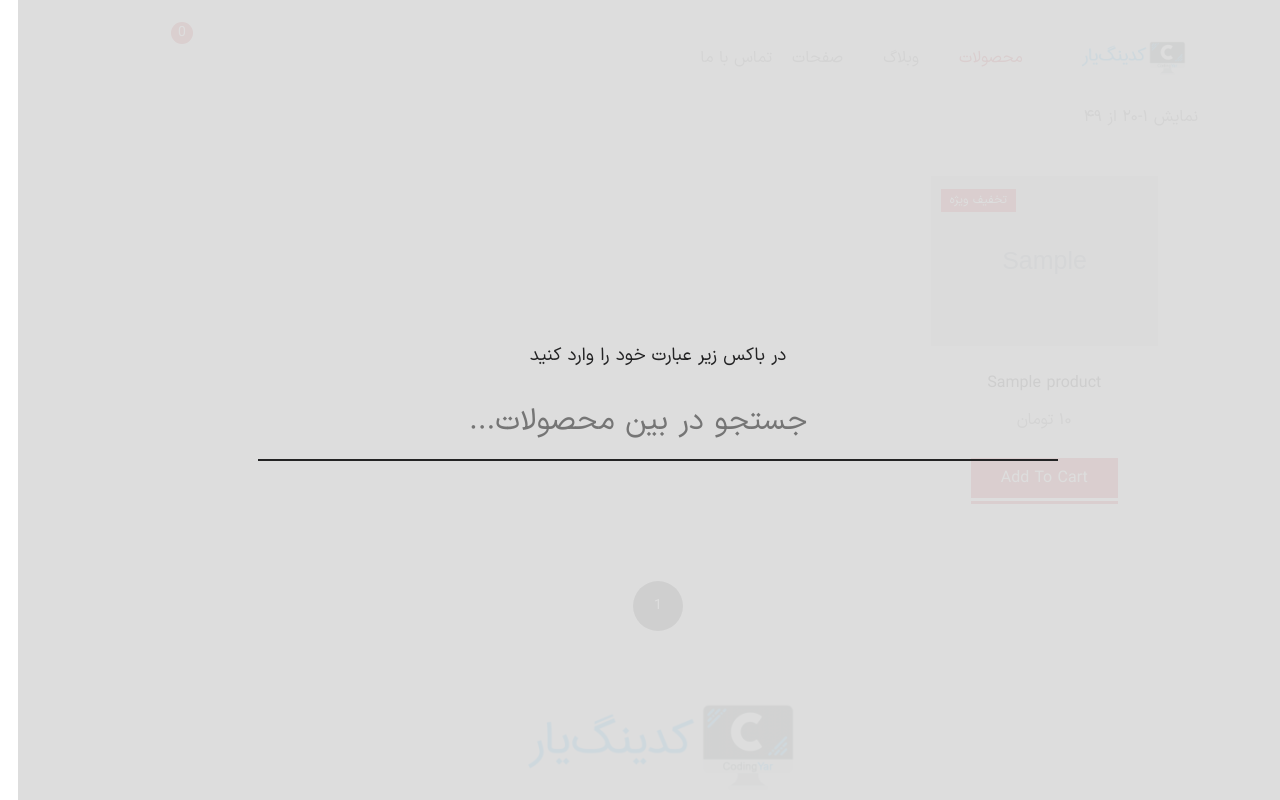
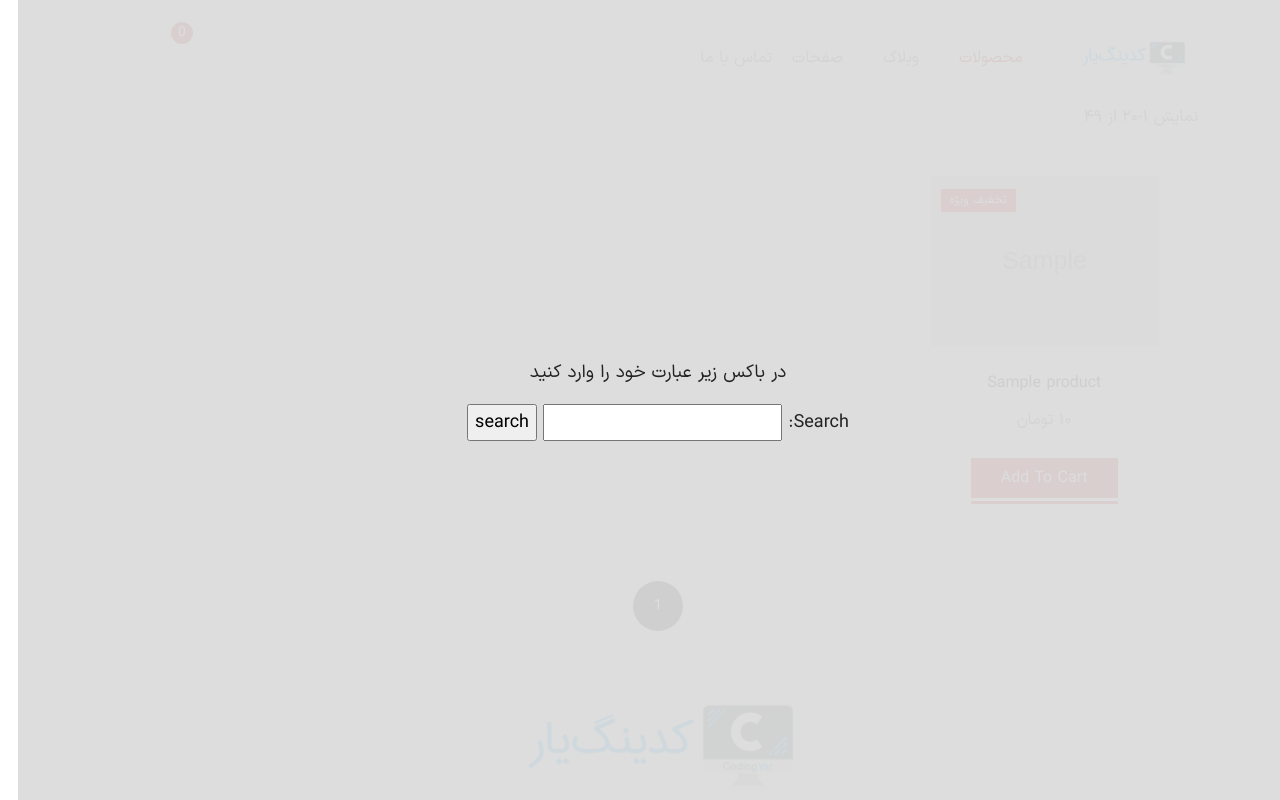
Before and after one commit to lenis03/OnlineShop, a Django app: page /products/ in a window 1280 px wide, after a click that opens the changed part. Run offline with Django 4.2, Linux system fonts and the light colour scheme; tables that the repository leaves empty hold one stand-in row (values such as "Sample post"); grey boxes marked "Sample" are stand-in pictures; parts of the project's set-up code (start-up, migrations or seed data) failed here and were passed over; some libraries are stand-ins or nearby versions; some web fonts are replaced.

Commit message:
implement search for products list view

```diff
--- a/products/forms.py
+++ b/products/forms.py
@@ -7,3 +7,7 @@
     class Meta:
         model = Comment
         fields = ['body', 'stars']
+
+
+class SearchForm(forms.Form):
+    search = forms.CharField()
--- a/products/templates/products/product_list.html
+++ b/products/templates/products/product_list.html
@@ -36,7 +36,7 @@
                             <div class="tab-content" id="product-tab-content">
                                 <div class="tab-pane fade show active" id="nav-all">
                                     <div class="row xxl-block-grid-6 grid-space-20">
-                                        {% for product in products %}
+                                        {% for product in page_obj.object_list %}
 
                                             <div class="col-xl-3 col-md-4 col-sm-6 mb--50">
                                                 <div class="ShoppingYar-product">
@@ -117,11 +117,13 @@
             <a href="#" class="btn-close"><i class="flaticon flaticon-cross"></i></a>
             <div class="searchform__body">
                 <p>در باکس زیر عبارت خود را وارد کنید</p>
-                <form class="searchform">
-                    <input type="text" name="popup-search" id="popup-search" class="searchform__input"
-                           placeholder="جستجو در بین محصولات...">
-                    <button type="submit" class="searchform__submit"><i
-                            class="flaticon flaticon-magnifying-glass-icon"></i></button>
+                <form class="searchform"  method="get">
+                    {{ form }}
+                    <input type="submit" value="search">
+{#                    <input type="text" name="search" value="" id="popup-search" class="searchform__input"#}
+{#                           placeholder="جستجو در بین محصولات...">#}
+{#                    <button type="submit"  class="searchform__submit"><i#}
+{#                            class="flaticon flaticon-magnifying-glass-icon"></i></button>#}
                 </form>
             </div>
         </div>
--- a/products/urls.py
+++ b/products/urls.py
@@ -4,7 +4,7 @@
 
 
 urlpatterns = [
-    path('', views.ProductsListView.as_view(), name='product_list'),
+    path('', views.products_list_view, name='product_list'),
     path('<int:pk>/', views.ProductDetailView.as_view(), name='product_detail'),
     path('comment/<int:product_id>/', views.CommentCreateView.as_view(), name='comment_create'),
 
--- a/products/views.py
+++ b/products/views.py
@@ -4,9 +4,10 @@
 from django.utils.translation import gettext as _
 from django.contrib.messages.views import SuccessMessageMixin
 from django.contrib import messages
+from django.core.paginator import Paginator
 
 from .models import Products, Comment
-from .forms import CommentForm
+from .forms import CommentForm, SearchForm
 
 
 # def test_translate(request):
@@ -15,12 +16,27 @@
 #     return render(request, 'products/test.html')
 
 
-class ProductsListView(generic.ListView):
-    # model = Products
-    paginate_by = 8
-    queryset = Products.objects.filter(active=True)
-    template_name = 'products/product_list.html'
-    context_object_name = 'products'
+# class ProductsListView(generic.ListView):
+#     # model = Products
+#     paginate_by = 8
+#     queryset = Products.objects.filter(active=True)
+#     template_name = 'products/product_list.html'
+#     context_object_name = 'products'
+
+def products_list_view(request):
+    products = Products.objects.all().filter(active=True)
+    form = SearchForm()
+    if 'search' in request.GET:
+        form = SearchForm(request.GET)
+        if form.is_valid():
+            cd = form.cleaned_data['search']
+            products = products.filter(title__icontains=cd)
+    paginator = Paginator(object_list=products, per_page=8)
+    page_number = request.GET.get("page")
+    page_obj = paginator.get_page(page_number)
+    return render(request, 'products/product_list.html', context={
+        'page_obj': page_obj,
+        'form': form})
 
 
 class ProductDetailView(generic.DetailView):
```
